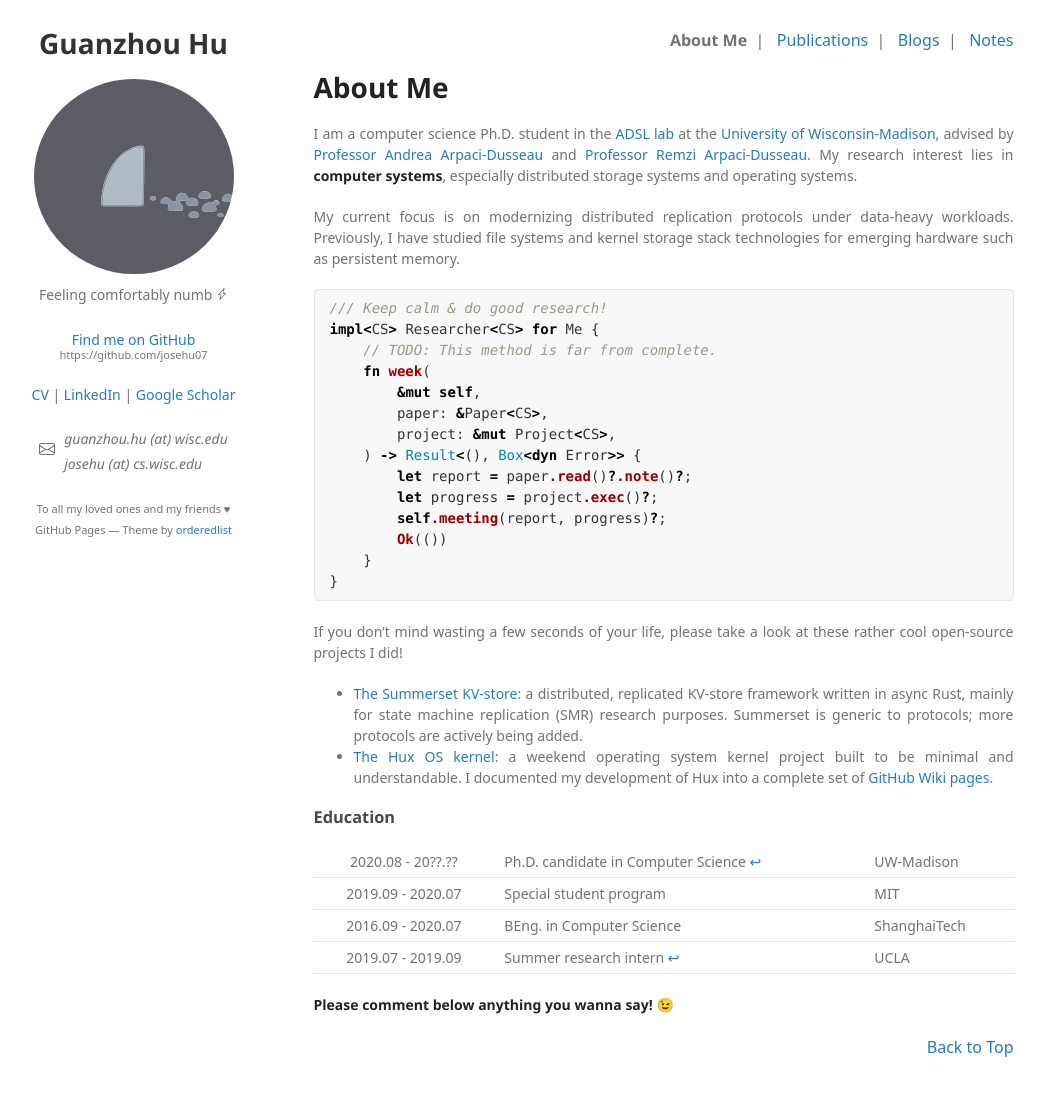
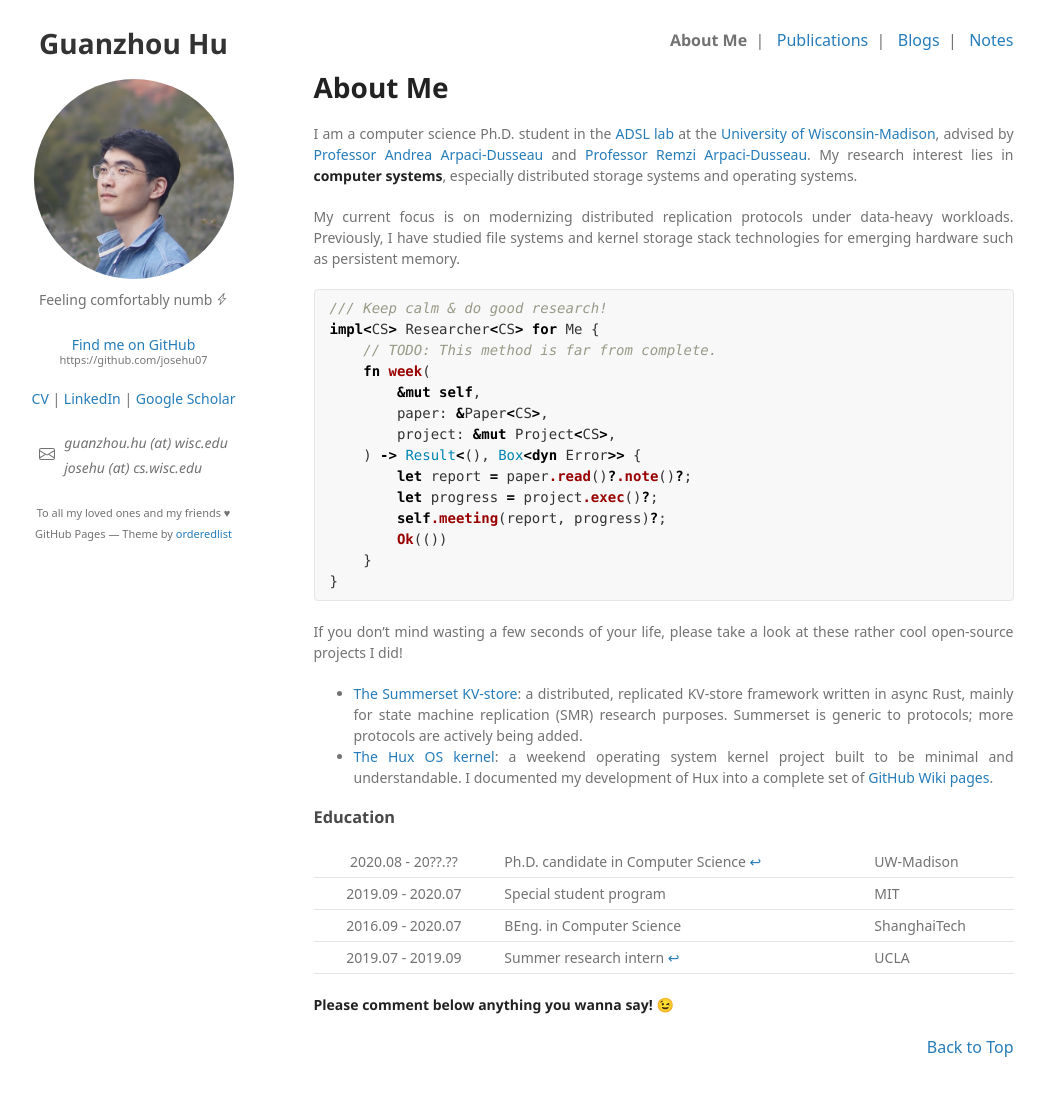
Before and after one commit to josehu07/josehu07.github.io, a Jekyll site: the page built from index.md, in a window 1280 px wide and 1129 px high. Shown: the top 1096 px of the window, without its empty margins (119-1164 px from the left). Built offline with Jekyll 4.4.1, drawn with Linux system fonts in a browser that asks for light colours; some web fonts are replaced; a script that is not in the unit is left out; comment, search, counter and statistics services are not loaded.

Commit message:
update gravatar photo

```diff
--- a/_config.yml
+++ b/_config.yml
@@ -6,7 +6,7 @@ plugins:
 title: Guanzhou Hu
 description: Feeling comfortably numb
 
-logo: /assets/img/Shark-sq.svg
+logo: /assets/img/Gravatar_Sedona-sq.jpg
 
 resume_link: /assets/file/Guanzhou_Hu_CV.pdf
 linkedin_link: https://www.linkedin.com/in/josehu/
```
Also changed, not shown: assets/img/Gravatar_Sedona-sq.jpg (added), assets/img/Gravatar_Sedona.jpg (added).
